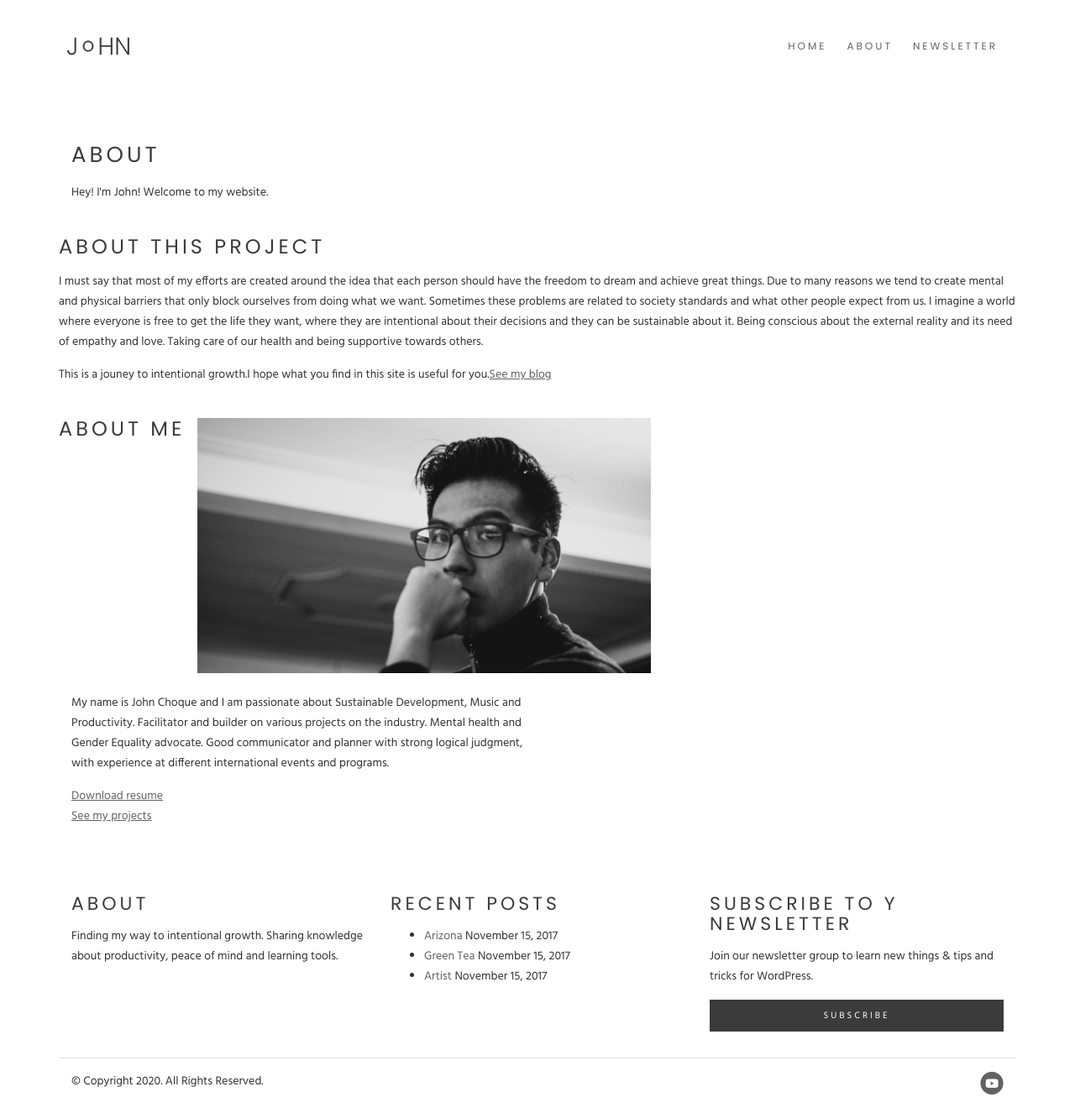
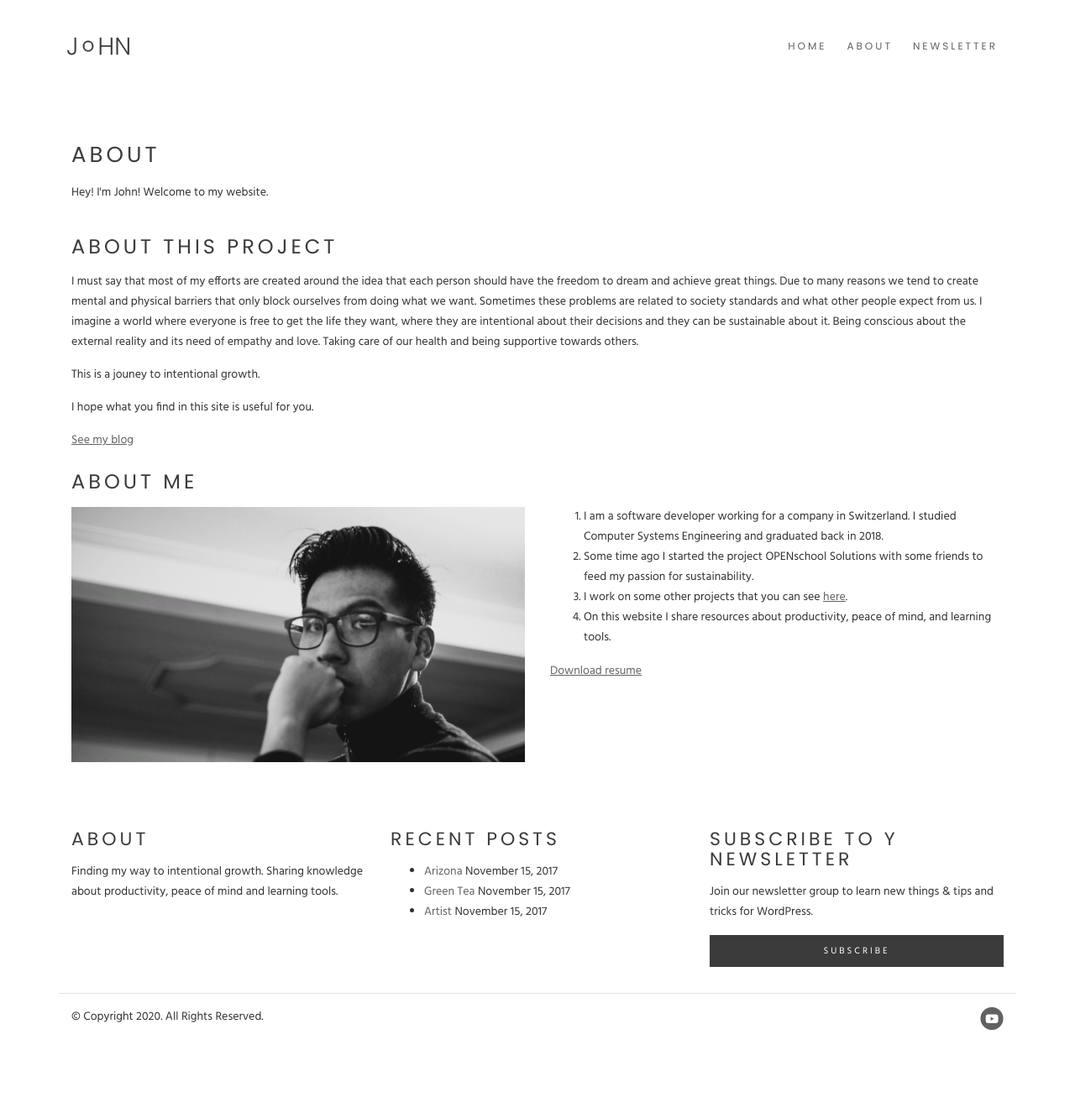
Before and after one commit to thethoughtfulmillennial/thethoughtfulmillennial.github.io, a Jekyll site: the page built from about.html, in a window 1280 px wide and 1332 px high. Shown: the whole window at 84% size. Built offline with Jekyll 4.4.1, drawn with Linux system fonts in a browser that asks for light colours.

Commit message:
Updating about page.

```diff
--- a/about.html
+++ b/about.html
@@ -14,6 +14,7 @@
 		</div>
 	</div>
 	<div class="row mb-4">
+		<div class="col-12">
 			<h2>About this project</h2>
 			<p>
 				I must say that most of my efforts are created around the idea that each person should have the freedom
@@ -34,23 +35,31 @@
 				See my blog
 			</a>
 		</div>
-
+	</div>
 	<div class="row mb-4">
+		<div class="col-12">
 			<h2>About me</h2>
+		</div>
 		<div class="col-md-6 col-12 mb-4">
 			<img src="/assets2/images/about2.jpeg" class="img-fluid" alt="">
 		</div>
 		<div class="col-md-6 col-12 mb-4">
-			<p>My name is John Choque and I am passionate about Sustainable Development, Music and Productivity.
-				Facilitator and builder on various projects on the industry. Mental health and Gender Equality
-				advocate. Good communicator and planner with strong logical judgment, with experience at different
-				international events and programs.</p>
+			<ol>
+				<li>
+					I am a software developer working for a company in Switzerland. I studied Computer Systems Engineering and graduated back in 2018.
+				</li>
+				<li>
+					Some time ago I started the project OPENschool Solutions with some friends to feed my passion for sustainability.
+				</li>
+				<li>
+					I work on some other projects that you can see <a href="/projects" class="underline">here</a>.
+				</li>
+				<li>
+					On this website I share resources about productivity, peace of mind, and learning tools.
+				</li>
+			</ol>
 			<a href="/assets/files/john_choque_cv__english.pdf" class="underline">
 				Download resume
-			</a>
-			<br>
-			<a href="/projects" class="underline">
-				See my projects
 			</a>
 		</div>
 	</div>
```
Lines whose indentation alone changed are shown as unchanged.
